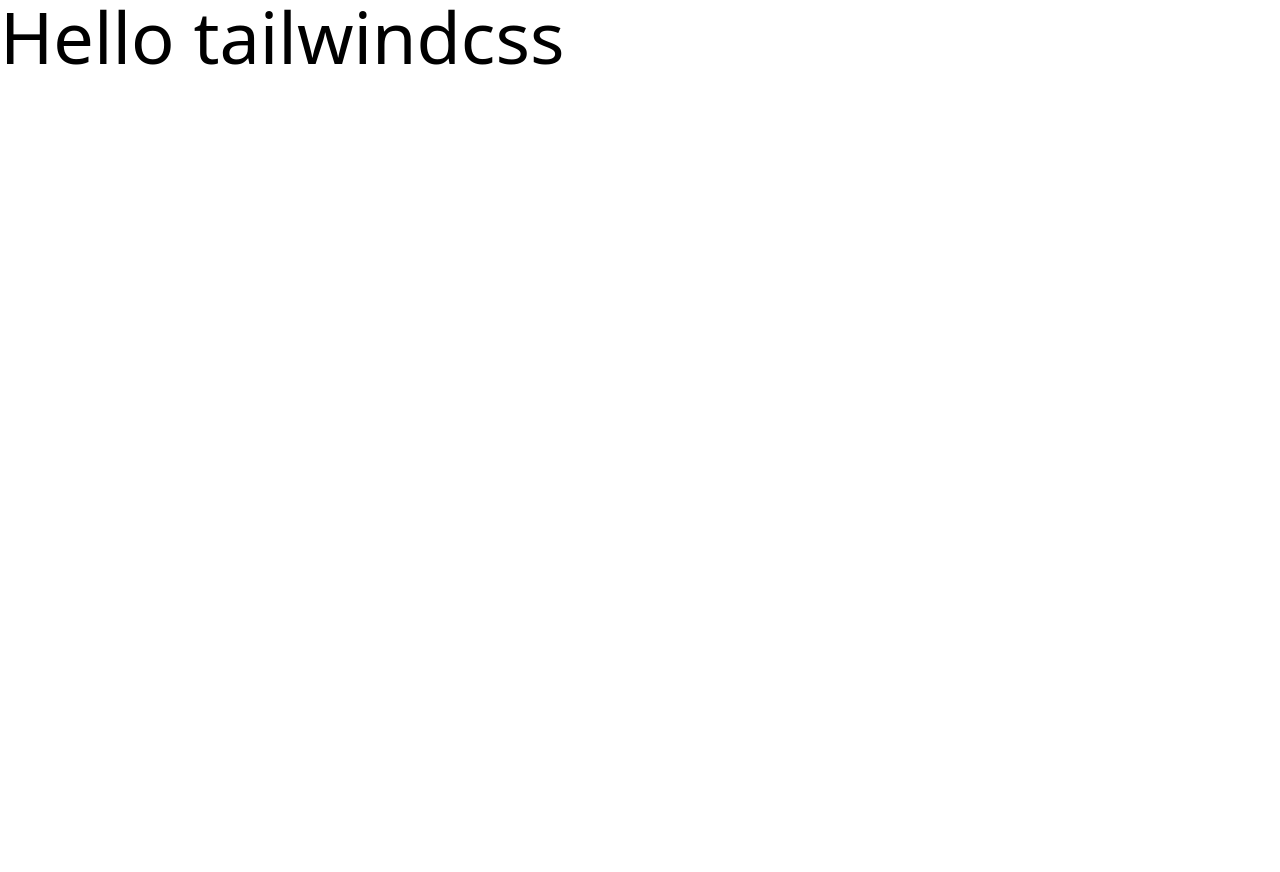
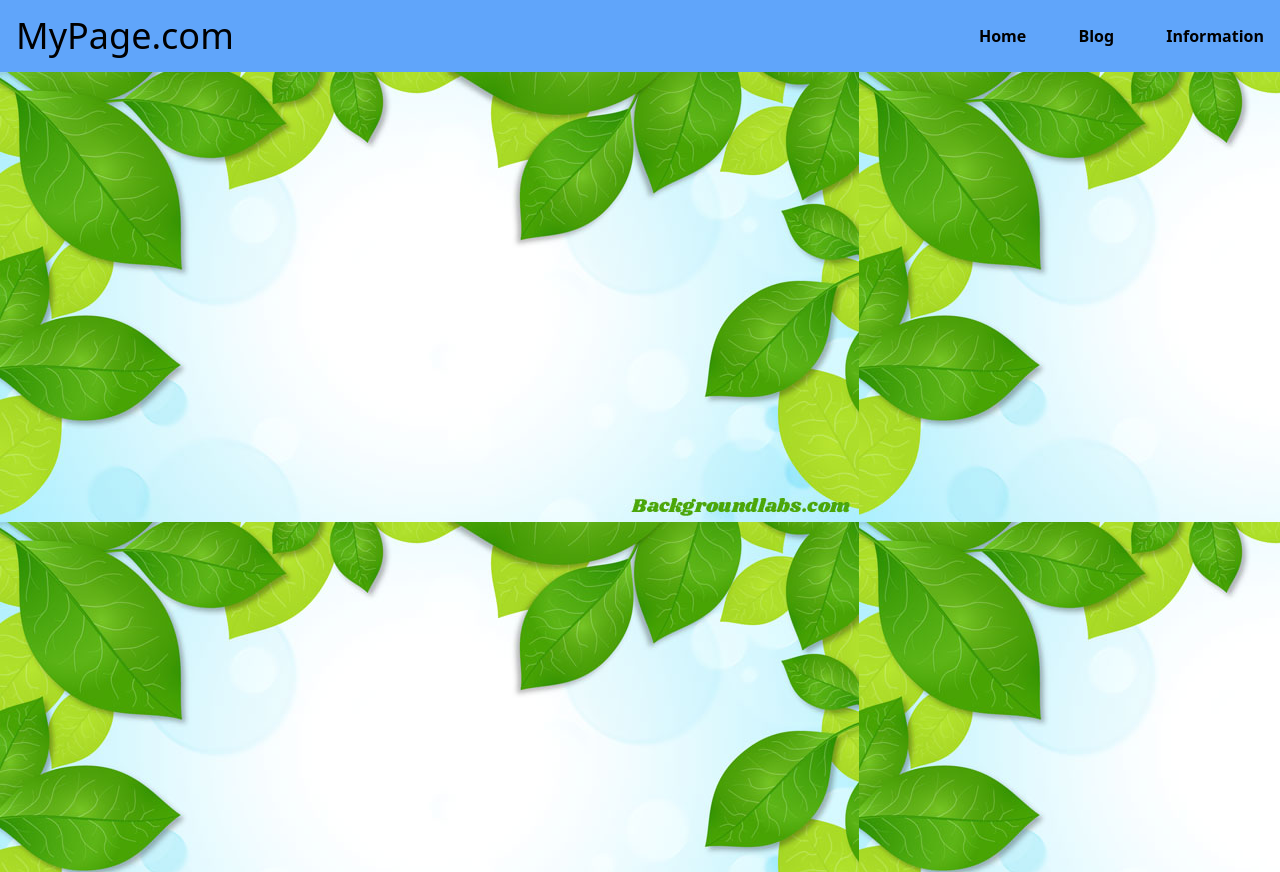
Before and after one commit to tiyo5151/tailwindcss-tutorial, a website: page src/index.html in a window 1280 px wide. Before the commit the page ends 800 px from the top, so only its background shows below. Drawn offline with Linux system fonts and the light colour scheme; files whose address does not match are found by name.

Commit message:
containerクラス便利

```diff
--- a/src/index.html
+++ b/src/index.html
@@ -7,6 +7,25 @@
     <title>Tailwindcss入門</title>
   </head>
   <body>
-    <h1 class="text-7xl">Hello tailwindcss</h1>
+    <header class="bg-blue-400 p-4">
+      <nav class="flex justify-between mx-auto container items-center">
+        <div class="text-4xl">MyPage.com</div>
+        <div class="space-x-12 font-bold">
+          <a href="" class="hover:text-green-200 transition-all duration-300"
+            >Home</a
+          >
+          <a href="" class="hover:text-green-200 transition-all duration-300"
+            >Blog</a
+          >
+          <a href="" class="hover:text-green-200 transition-all duration-300"
+            >Information</a
+          >
+        </div>
+      </nav>
+    </header>
+
+    <main>
+      <div class="bg-tutorial-bg min-h-screen"></div>
+    </main>
   </body>
 </html>
--- a/tailwind.config.js
+++ b/tailwind.config.js
@@ -3,6 +3,9 @@
   content: ['./src/**/*.{html,js,jsx,ts,tsx}'],
   theme: {
     extend: {},
+    backgroundImage: {
+      'tutorial-bg': "url('./main-bg.jpg')",
+    },
   },
   plugins: [],
 };
```
Also changed, not shown: main-bg.jpg (added), readme.md (added), src/output.css, tailwind-logo.png (added).
